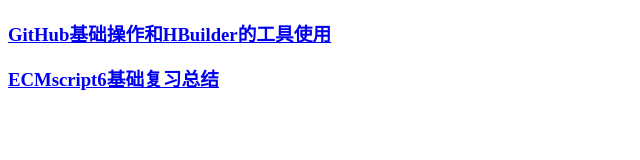
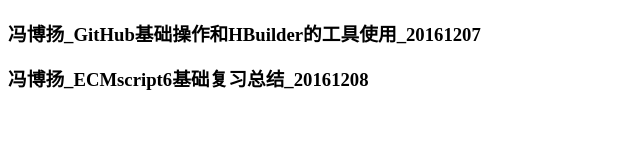
Before and after one commit to TonyFengby/TonyFengby.github.io, a plain HTML site: page index.html in a window 1280 px wide. Shown: the whole page, without its empty margins (0-640 px from the left). Drawn offline with Linux system fonts and the light colour scheme.

Commit message:
Update index.html

```diff
--- a/index.html
+++ b/index.html
@@ -3,9 +3,15 @@
 	<head>
 		<meta charset="utf-8" />
 		<title></title>
+		<style type="text/css">
+		       a{
+			text-decoration: none;
+			color: #000;
+		}
+		</style>
 	</head>
 	<body>
-		<h3><a href="https://tonyfengby.github.io/fby1206.html">GitHub基础操作和HBuilder的工具使用</a></h3>
-		<h3><a href="https://tonyfengby.github.io/fby1207.html">ECMscript6基础复习总结</a></h3>
+		<h3><a href="https://tonyfengby.github.io/fby1206.html">冯博扬_GitHub基础操作和HBuilder的工具使用_20161207</a></h3>
+		<h3><a href="https://tonyfengby.github.io/fby1207.html">冯博扬_ECMscript6基础复习总结_20161208</a></h3>
 	</body>
 </html>
```
